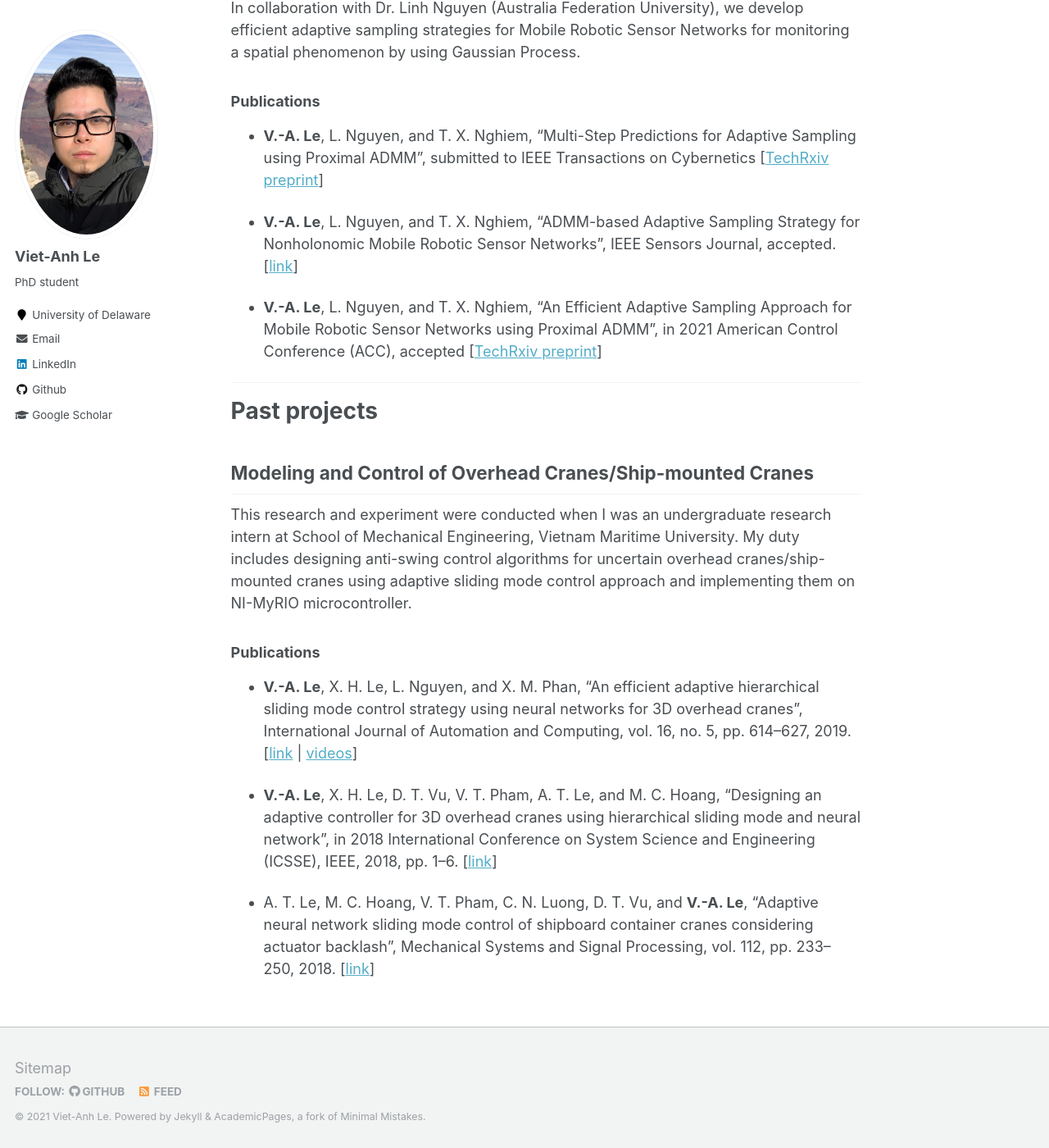
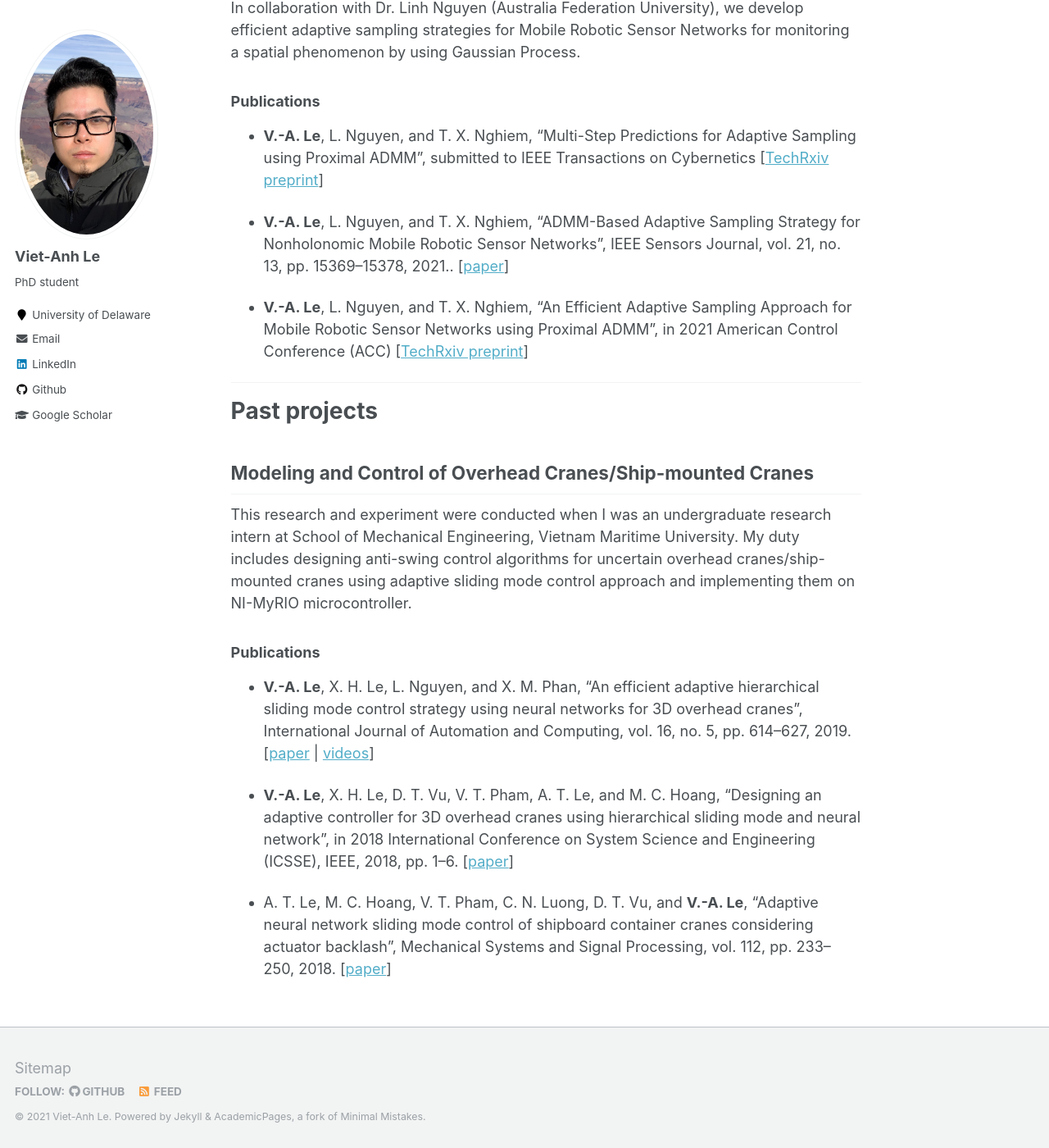
Before and after one commit to vietanhle0101/vietanhle0101.github.io, a Jekyll site: the page built from _pages/projects.md, in a window 1280 px wide and 1400 px high, scrolled down 1240 px. Shown: the whole window at 82% size. Built offline with Jekyll 4.4.1, drawn with Linux system fonts in a browser that asks for light colours.

Commit message:
update papers

```diff
--- a/_pages/projects.md
+++ b/_pages/projects.md
@@ -3,7 +3,7 @@ layout: single
 title: "Projects"
 header:
   image: research_theme.png
-permalink: /research/
+permapaper: /research/
 author_profile: true
 ---
 
@@ -17,7 +17,7 @@ This project aims to enhance the performance of Model Predictive Control (MPC) f
 
 * **V.-A. Le** and T. X. Nghiem, “A Receding Horizon Approach for Simultaneous Active Learning and Control using Gaussian Processes”, in 2021 IEEE Conference on Control Technology and Applications (CCTA), accepted. [[arXiv preprint](https://arxiv.org/abs/2101.10351)]
 
-* **V.-A. Le** and T. X. Nghiem, “Gaussian Process Based Distributed Model Predictive Control for Multi-agent Systems using Sequential Convex Programming and ADMM”, in 2020 IEEE Conference on Control Technology and Applications (CCTA), IEEE, 2020, pp. 31–36. [[link](https://ieeexplore.ieee.org/abstract/document/9206390)]
+* **V.-A. Le** and T. X. Nghiem, “Gaussian Process Based Distributed Model Predictive Control for Multi-agent Systems using Sequential Convex Programming and ADMM”, in 2020 IEEE Conference on Control Technology and Applications (CCTA), IEEE, 2020, pp. 31–36. [[paper](https://ieeexplore.ieee.org/abstract/document/9206390)]
 
 <hr />
 
@@ -29,9 +29,9 @@ In collaboration with Dr. Linh Nguyen (Australia Federation University), we deve
 
 * **V.-A. Le**, L. Nguyen, and T. X. Nghiem, “Multi-Step Predictions for Adaptive Sampling using Proximal ADMM”, submitted to IEEE Transactions on Cybernetics [[TechRxiv preprint](https://www.techrxiv.org/articles/preprint/Multi-Step_Predictions_for_Adaptive_Sampling_using_Proximal_ADMM/14642577/1)]
 
-* **V.-A. Le**, L. Nguyen, and T. X. Nghiem, “ADMM-based Adaptive Sampling Strategy for Nonholonomic Mobile Robotic Sensor Networks”, IEEE Sensors Journal, accepted. [[link](https://ieeexplore.ieee.org/document/9400422)]
+* **V.-A. Le**, L. Nguyen, and T. X. Nghiem, "ADMM-Based Adaptive Sampling Strategy for Nonholonomic Mobile Robotic Sensor Networks", IEEE Sensors Journal, vol. 21, no. 13, pp. 15369–15378, 2021.. [[paper](https://ieeexplore.ieee.org/document/9400422)]
 
-* **V.-A. Le**, L. Nguyen, and T. X. Nghiem, “An Efficient Adaptive Sampling Approach for Mobile Robotic Sensor Networks using Proximal ADMM”, in 2021 American Control Conference (ACC), accepted [[TechRxiv preprint](https://www.techrxiv.org/articles/preprint/An_Efficient_Adaptive_Sampling_Approach_for_Mobile_Robotic_Sensor_Networks_using_Proximal_ADMM/14312573)]
+* **V.-A. Le**, L. Nguyen, and T. X. Nghiem, “An Efficient Adaptive Sampling Approach for Mobile Robotic Sensor Networks using Proximal ADMM”, in 2021 American Control Conference (ACC) [[TechRxiv preprint](https://www.techrxiv.org/articles/preprint/An_Efficient_Adaptive_Sampling_Approach_for_Mobile_Robotic_Sensor_Networks_using_Proximal_ADMM/14312573)]
 
 <hr />
 
@@ -43,8 +43,8 @@ This research and experiment were conducted when I was an undergraduate research
 
 ### Publications
 
-* **V.-A. Le**, X. H. Le, L. Nguyen, and X. M. Phan, “An efficient adaptive hierarchical sliding mode control strategy using neural networks for 3D overhead cranes”, International Journal of Automation and Computing, vol. 16, no. 5, pp. 614–627, 2019. [[link](https://www.sciencedirect.com/science/article/abs/pii/S0888327018302322) \| [videos](https://www.youtube.com/playlist?list=PLctBt518bw6C32VeKsu93DWxS4S5cg6Tf)]
+* **V.-A. Le**, X. H. Le, L. Nguyen, and X. M. Phan, “An efficient adaptive hierarchical sliding mode control strategy using neural networks for 3D overhead cranes”, International Journal of Automation and Computing, vol. 16, no. 5, pp. 614–627, 2019. [[paper](https://www.sciencedirect.com/science/article/abs/pii/S0888327018302322) \| [videos](https://www.youtube.com/playlist?list=PLctBt518bw6C32VeKsu93DWxS4S5cg6Tf)]
 
-* **V.-A. Le**, X. H. Le, D. T. Vu, V. T. Pham, A. T. Le, and M. C. Hoang, “Designing an adaptive controller for 3D overhead cranes using hierarchical sliding mode and neural network”, in 2018 International Conference on System Science and Engineering (ICSSE), IEEE, 2018, pp. 1–6. [[link](https://ieeexplore.ieee.org/abstract/document/8520162)]
+* **V.-A. Le**, X. H. Le, D. T. Vu, V. T. Pham, A. T. Le, and M. C. Hoang, “Designing an adaptive controller for 3D overhead cranes using hierarchical sliding mode and neural network”, in 2018 International Conference on System Science and Engineering (ICSSE), IEEE, 2018, pp. 1–6. [[paper](https://ieeexplore.ieee.org/abstract/document/8520162)]
 
-* A. T. Le, M. C. Hoang, V. T. Pham, C. N. Luong, D. T. Vu, and **V.-A. Le**, “Adaptive neural network sliding mode control of shipboard container cranes considering actuator backlash”, Mechanical Systems and Signal Processing, vol. 112, pp. 233–250, 2018. [[link](https://link.springer.com/article/10.1007/s11633-019-1174-y)]
+* A. T. Le, M. C. Hoang, V. T. Pham, C. N. Luong, D. T. Vu, and **V.-A. Le**, “Adaptive neural network sliding mode control of shipboard container cranes considering actuator backlash”, Mechanical Systems and Signal Processing, vol. 112, pp. 233–250, 2018. [[paper](https://paper.springer.com/article/10.1007/s11633-019-1174-y)]
```
Also changed, not shown: _pages/past_projects.md (+4 -4 lines), 2 other files.
